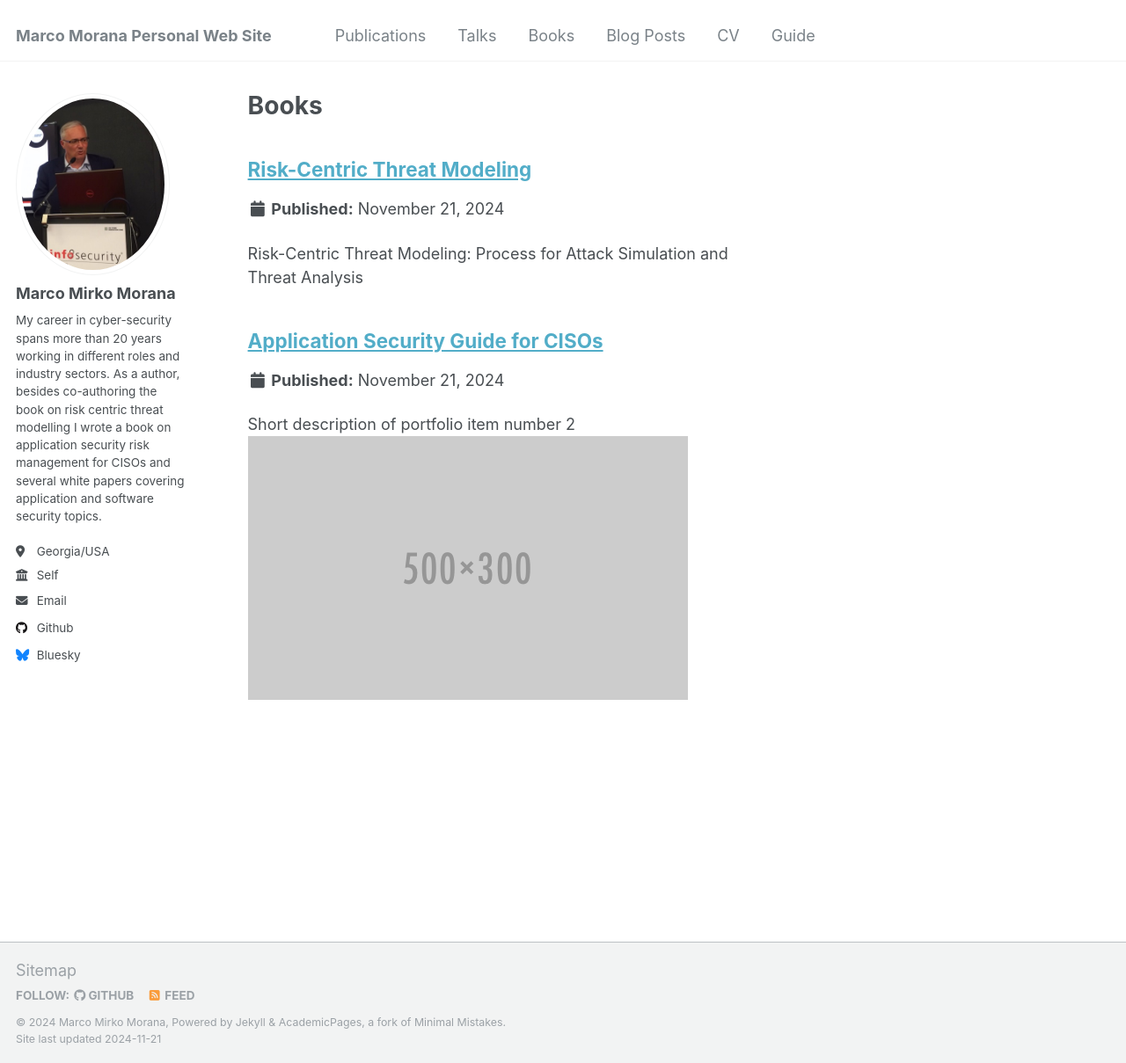
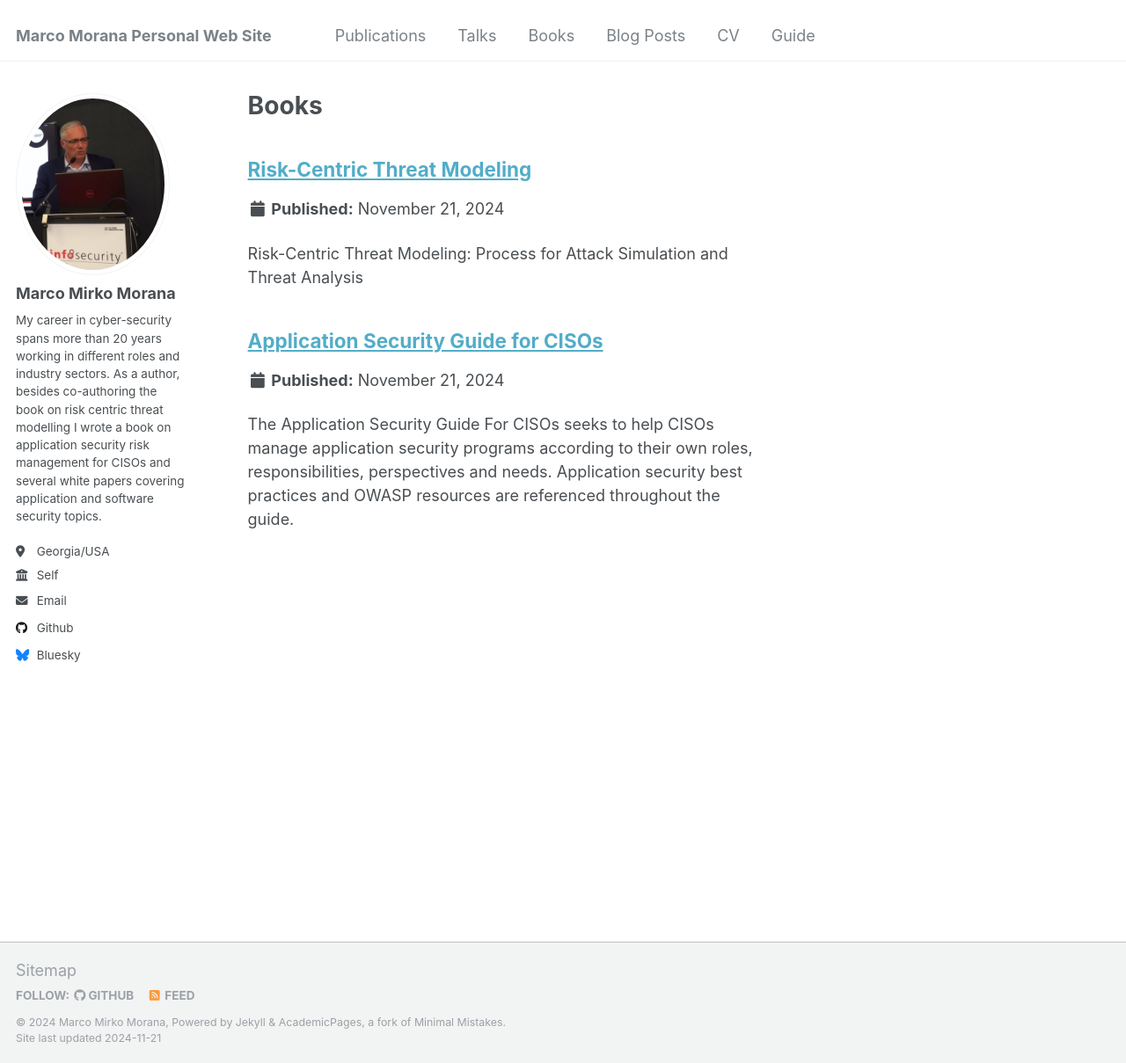
Before and after one commit to mmorana1/marcom, a Jekyll site: the page built from _pages/portfolio.html, in a window 1280 px wide and 1209 px high. Shown: the whole window at 88% size. Built offline with Jekyll 4.4.1, drawn with Linux system fonts in a browser that asks for light colours.

Commit message:
Update portfolio-2.md

```diff
--- a/_portfolio/portfolio-2.md
+++ b/_portfolio/portfolio-2.md
@@ -1,6 +1,6 @@
 ---
 title: "Application Security Guide for CISOs"
-excerpt: "Short description of portfolio item number 2<br/><img src='/images/500x300.png'>"
+excerpt: "The Application Security Guide For CISOs seeks to help CISOs manage application security programs according to their own roles, responsibilities, perspectives and needs. Application security best practices and OWASP resources are referenced throughout the guide."
 collection: portfolio
 ---
 The Application Security Guide For CISOs seeks to help CISOs manage application security programs according to their own roles, responsibilities, perspectives and needs. Application security best practices and OWASP resources are referenced throughout the guide.
```
